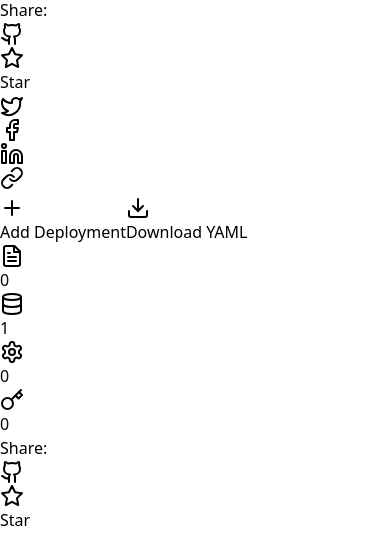
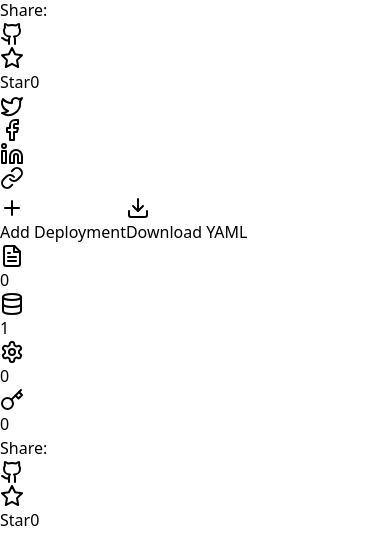
Before and after one commit to same7ammar/kube-composer, a React (Vite) app: page / in a window 390 px wide. Shown: the part 296-829 px from the top of the page. Built offline with nearby package versions, Linux system fonts and the light colour scheme.

Commit message:
Fix GitHub Star Count Display

```diff
--- a/src/components/SocialShare.tsx
+++ b/src/components/SocialShare.tsx
@@ -1,18 +1,80 @@
-import { useState } from 'react';
+import { useState, useEffect } from 'react';
 import { Share2, Twitter, Facebook, Linkedin, Link, Check, Star, Github } from 'lucide-react';
 
 interface SocialShareProps {
   className?: string;
 }
 
+interface GitHubRepo {
+  stargazers_count: number;
+}
+
 export function SocialShare({ className = '' }: SocialShareProps) {
   const [copied, setCopied] = useState(false);
+  const [starCount, setStarCount] = useState<number | null>(null);
+  const [isLoadingStars, setIsLoadingStars] = useState(true);
 
   const shareData = {
     title: 'Kube Composer - Free Kubernetes YAML Generator',
     text: 'Just discovered this amazing tool! 🚀 Generate production-ready Kubernetes YAML files in minutes with a visual editor. No more manual YAML writing! Perfect for developers and DevOps teams. #kubernetes #yaml #devops #docker #k8s',
     url: 'https://kube-composer.com'
   };
+
+  // Fetch GitHub star count
+  useEffect(() => {
+    const fetchStarCount = async () => {
+      try {
+        setIsLoadingStars(true);
+
+        // Check cache first (cache for 10 minutes)
+        const cacheKey = 'github-stars-kube-composer';
+        const cached = localStorage.getItem(cacheKey);
+
+        if (cached) {
+          const { count, timestamp } = JSON.parse(cached);
+          const tenMinutes = 10 * 60 * 1000;
+
+          if (Date.now() - timestamp < tenMinutes) {
+            setStarCount(count);
+            setIsLoadingStars(false);
+            return;
+          }
+        }
+
+        // Fetch from GitHub API
+        const response = await fetch('https://api.github.com/repos/same7ammar/kube-composer', {
+          headers: {
+            'Accept': 'application/vnd.github.v3+json',
+          },
+        });
+
+        if (response.ok) {
+          const data: GitHubRepo = await response.json();
+          const stars = data.stargazers_count || 0;
+
+          setStarCount(stars);
+
+          // Cache the result
+          localStorage.setItem(cacheKey, JSON.stringify({
+            count: stars,
+            timestamp: Date.now()
+          }));
+        } else {
+          console.log('GitHub API response not ok:', response.status);
+          // Set a default value if API fails
+          setStarCount(0);
+        }
+      } catch (error) {
+        console.log('Error fetching GitHub stars:', error);
+        // Set a default value if fetch fails
+        setStarCount(0);
+      } finally {
+        setIsLoadingStars(false);
+      }
+    };
+
+    fetchStarCount();
+  }, []);
 
   const handleNativeShare = async () => {
     if (navigator.share) {
@@ -34,6 +96,13 @@ export function SocialShare({ className = '' }: SocialShareProps) {
     }
   };
 
+  const formatStarCount = (count: number): string => {
+    if (count >= 1000) {
+      return (count / 1000).toFixed(1) + 'k';
+    }
+    return count.toString();
+  };
+
   const shareUrls = {
     twitter: `https://twitter.com/intent/tweet?text=${encodeURIComponent(shareData.text)}&url=${encodeURIComponent(shareData.url)}&hashtags=kubernetes,yaml,devops,docker,k8s,deployment,free,tool`,
     facebook: `https://www.facebook.com/sharer/sharer.php?u=${encodeURIComponent(shareData.url)}&quote=${encodeURIComponent('Generate production-ready Kubernetes YAML files in minutes with this amazing visual editor! Perfect for developers and DevOps teams.')}`,
@@ -44,7 +113,7 @@ export function SocialShare({ className = '' }: SocialShareProps) {
     <div className={`flex items-center space-x-1 ${className}`}>
       <span className="text-xs font-medium text-gray-600 hidden sm:inline">Share:</span>
 
-      {/* Enhanced GitHub Star Button */}
+      {/* Enhanced GitHub Star Button with Star Count */}
       <a
         href="https://github.com/same7ammar/kube-composer"
         target="_blank"
@@ -57,11 +126,25 @@ export function SocialShare({ className = '' }: SocialShareProps) {
           <Github className="w-4 h-4 group-hover:scale-110 transition-transform duration-200" />
           <Star className="w-4 h-4 text-yellow-400 group-hover:text-yellow-300 group-hover:scale-110 transition-all duration-200" />
         </div>
-        <span className="hidden sm:inline group-hover:text-yellow-100 transition-colors duration-200">Star</span>
+        <div className="flex items-center space-x-1">
+          <span className="group-hover:text-yellow-100 transition-colors duration-200">
+            {isLoadingStars ? 'Star' : 'Star'}
+          </span>
+          {!isLoadingStars && starCount !== null && (
+            <span className="bg-gray-700 group-hover:bg-gray-600 px-2 py-0.5 rounded-full text-xs font-bold text-yellow-300 group-hover:text-yellow-200 transition-all duration-200">
+              {formatStarCount(starCount)}
+            </span>
+          )}
+          {isLoadingStars && (
+            <div className="bg-gray-700 px-2 py-0.5 rounded-full">
+              <div className="w-4 h-3 bg-gray-600 rounded animate-pulse"></div>
+            </div>
+          )}
+        </div>
       </a>
 
       {/* Native Share (mobile) */}
-      {typeof navigator.share === 'function' && (
+      {typeof navigator !== 'undefined' && navigator.share && (
         <button
           onClick={handleNativeShare}
           className="p-1.5 text-gray-500 hover:text-blue-600 hover:bg-blue-50 rounded-lg transition-colors duration-200"
```
